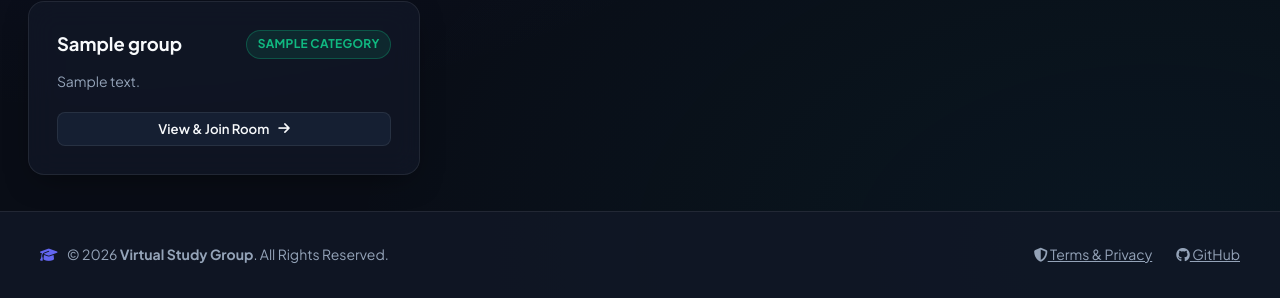
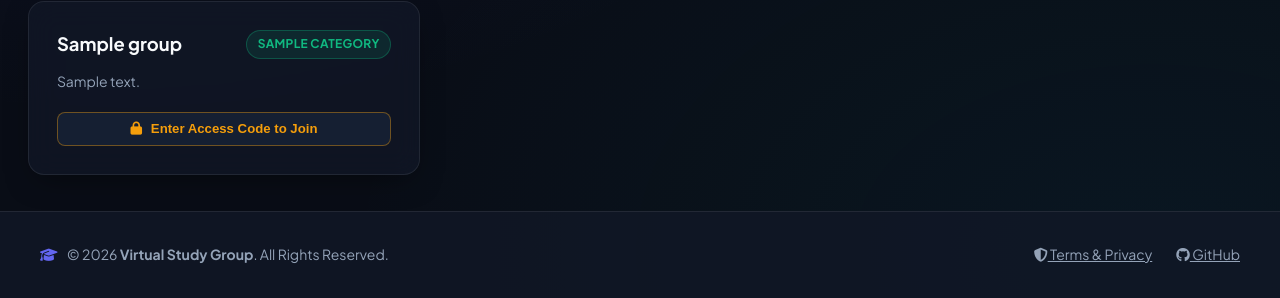
Before and after one commit to abhayvis01/Virtual-Study-Group, a Flask app: page /dashboard in a window 1280 px wide. Shown: the part 1269-1567 px from the top of the page. Run offline with Flask 3, Linux system fonts and the light colour scheme; a user stored in the database is signed in; a database or web service that is not in the repository returns one stand-in record (values such as "Sample title"); data that the repository does not hold is empty; some libraries are stand-ins or nearby versions.

Commit message:
Require valid room access code to join community rooms and deny unauthorized access

```diff
--- a/Virtual-Study-Group-main/app/templates/dashboard.html
+++ b/Virtual-Study-Group-main/app/templates/dashboard.html
@@ -238,9 +238,16 @@
         </p>
       </div>
       <div>
-        <a href="{{ url_for('groups.view_group', group_id=g['_id']) }}" class="btn btn-secondary btn-sm" style="width: 100%;">
-          View & Join Room <i class="fa-solid fa-arrow-right"></i>
-        </a>
+        {% set is_already_member = (current_user.id|string in g.members|map('string')|list) or (g.created_by|string == current_user.id|string) %}
+        {% if is_already_member %}
+          <a href="{{ url_for('groups.view_group', group_id=g['_id']) }}" class="btn btn-primary btn-sm" style="width: 100%;">
+            Enter Room <i class="fa-solid fa-arrow-right"></i>
+          </a>
+        {% else %}
+          <button type="button" onclick="openJoinPromptModal('{{ g.name|escape }}')" class="btn btn-secondary btn-sm" style="width: 100%; border-color: rgba(245, 158, 11, 0.4); color: #f59e0b;">
+            <i class="fa-solid fa-lock"></i> Enter Access Code to Join
+          </button>
+        {% endif %}
       </div>
     </div>
   {% endfor %}
@@ -324,5 +331,17 @@
         }
       });
   }
+
+  function openJoinPromptModal(roomName) {
+    const modal = document.getElementById('joinModal');
+    if (modal) {
+      modal.style.display = 'flex';
+      const input = document.getElementById('room_code');
+      if (input) {
+        input.value = '';
+        setTimeout(() => input.focus(), 150);
+      }
+    }
+  }
 </script>
 {% endblock %}
```
Also changed, not shown: Virtual-Study-Group-main/app/groups/routes.py (+6 -4 lines).
